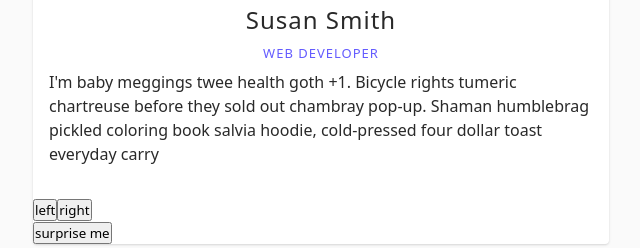
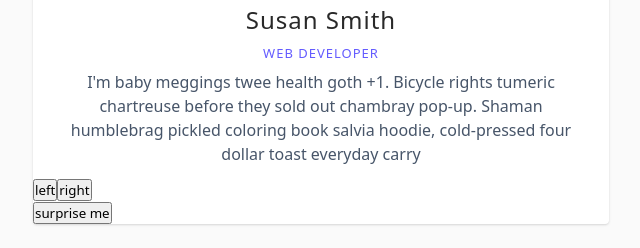
Before and after one commit to L-Qichen/React-mini-projects, a React (Vite) app in the folder reviews/: page / in a window 1280 px wide. Shown: the part 384-632 px from the top of the page, without its empty margins (319-959 px from the left). Built offline with nearby package versions, Linux system fonts and the light colour scheme.

Commit message:
info style done

```diff
--- a/reviews/src/style.css
+++ b/reviews/src/style.css
@@ -68,8 +68,11 @@
 }
 
 .card .info {
-  padding: 0 1rem 2rem 1rem;
+  padding: 0 2.1rem;
   line-height: 1.5;
+  color: #475569;
+  margin-bottom: .75rem;
+  text-align: center;
 }
 
 .card .name{
```
